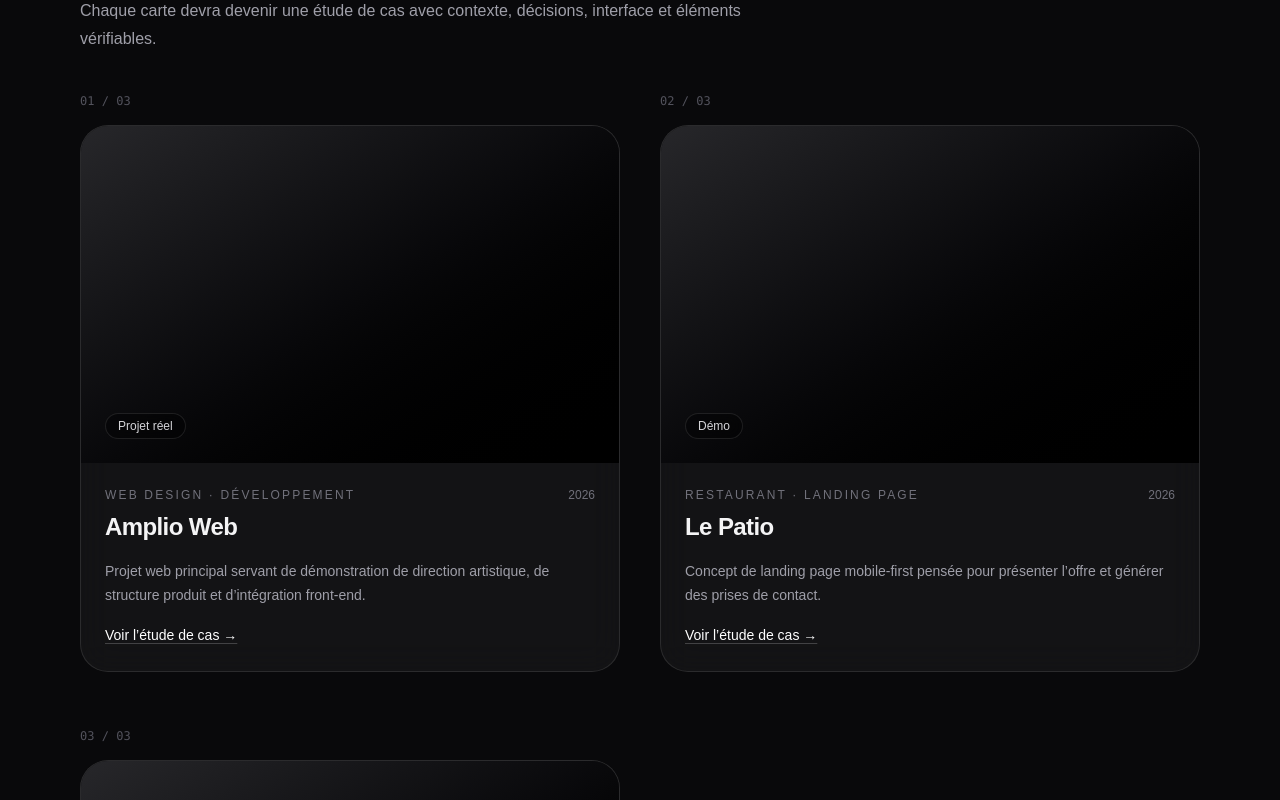
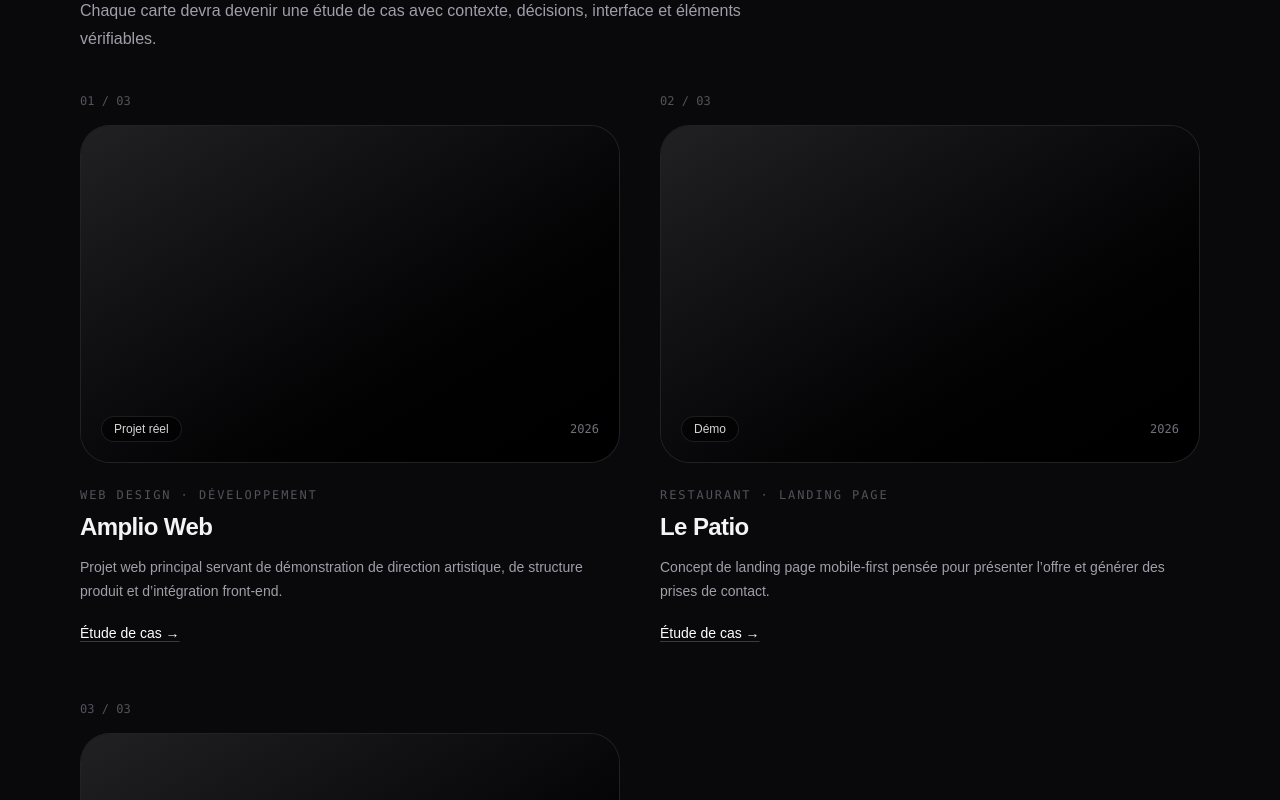
Before and after one commit to sudomarc/myportfolio, a Next.js app: page / in a window 1280 px wide. Shown: the part 1360-2160 px from the top of the page. Built offline with nearby package versions, Linux system fonts and the light colour scheme; no server answers.

Commit message:
design: simplify project cards into editorial previews

```diff
--- a/components/project-card.tsx
+++ b/components/project-card.tsx
@@ -9,35 +9,34 @@ const statusLabel = {
 
 export function ProjectCard({ project }: { project: Project }) {
   return (
-    <article className="group surface overflow-hidden rounded-[28px] transition-transform duration-300 hover:-translate-y-1">
-      <div className="aspect-[16/10] bg-gradient-to-br from-zinc-800 via-zinc-950 to-black p-6">
-        <div className="flex h-full items-end">
-          <span className="rounded-full border border-white/10 bg-black/30 px-3 py-1 text-xs text-zinc-300 backdrop-blur">
-            {statusLabel[project.status]}
-          </span>
+    <article className="group overflow-hidden">
+      <Link
+        href={`/work/${project.slug}`}
+        className="focus-ring block"
+        aria-label={`Voir l’étude de cas ${project.title}`}
+      >
+        <div className="relative aspect-[16/10] overflow-hidden rounded-[30px] border border-white/10 bg-zinc-950">
+          <div className="absolute inset-0 bg-gradient-to-br from-zinc-800/80 via-zinc-950 to-black transition duration-500 group-hover:scale-[1.03]" />
+          <div className="absolute inset-x-5 bottom-5 flex items-center justify-between gap-4">
+            <span className="rounded-full border border-white/10 bg-black/60 px-3 py-1 text-xs text-zinc-300 backdrop-blur">
+              {statusLabel[project.status]}
+            </span>
+            <span className="font-mono text-xs text-zinc-500">{project.year}</span>
+          </div>
         </div>
-      </div>
+      </Link>
 
-      <div className="space-y-4 p-6">
-        <div className="flex items-start justify-between gap-4">
-          <div>
-            <p className="text-xs uppercase tracking-[0.18em] text-zinc-500">
-              {project.category}
-            </p>
-            <h3 className="mt-2 text-2xl font-semibold tracking-tight">
-              {project.title}
-            </h3>
-          </div>
-          <span className="text-xs text-zinc-500">{project.year}</span>
-        </div>
-
-        <p className="text-sm leading-6 text-zinc-400">{project.summary}</p>
-
+      <div className="pt-6">
+        <p className="font-mono text-xs uppercase tracking-[0.16em] text-zinc-600">
+          {project.category}
+        </p>
+        <h3 className="mt-2 text-2xl font-semibold tracking-tight">{project.title}</h3>
+        <p className="mt-3 max-w-xl text-sm leading-6 text-zinc-400">{project.summary}</p>
         <Link
           href={`/work/${project.slug}`}
-          className="focus-ring inline-flex text-sm font-medium text-white underline decoration-white/20 underline-offset-4 transition hover:decoration-white"
+          className="focus-ring mt-5 inline-flex text-sm font-medium text-white underline decoration-white/20 underline-offset-4 transition hover:decoration-white"
         >
-          Voir l’étude de cas →
+          Étude de cas →
         </Link>
       </div>
     </article>
```
